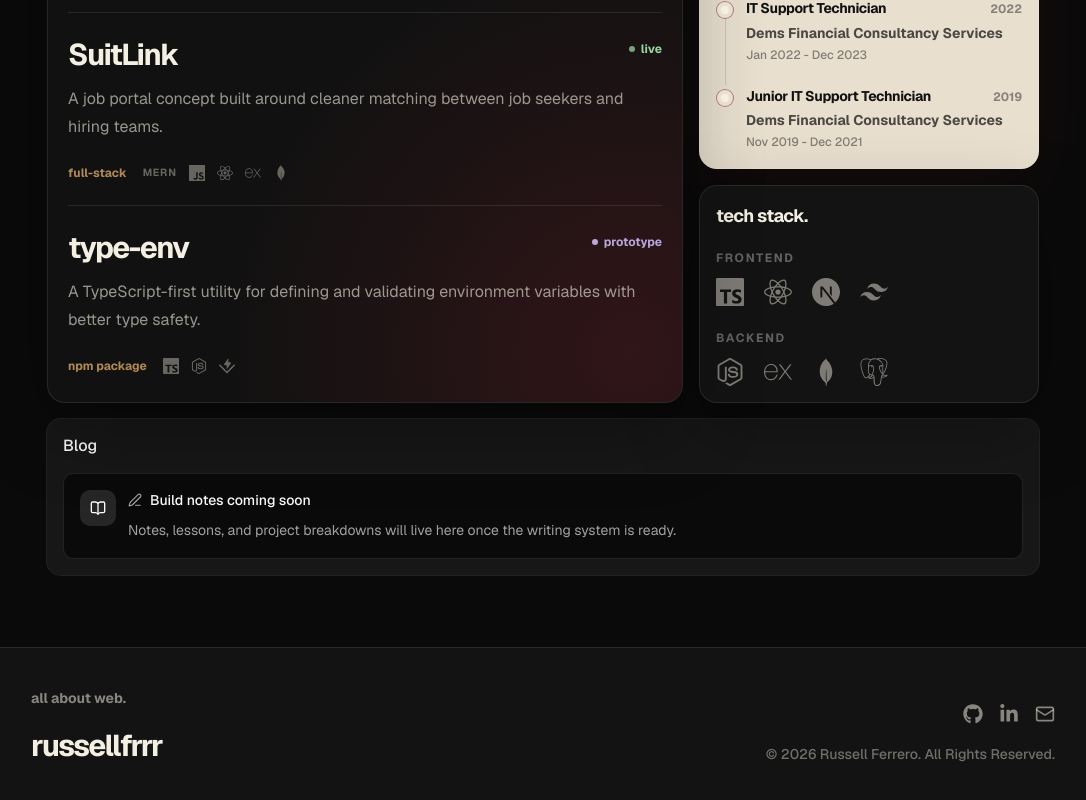
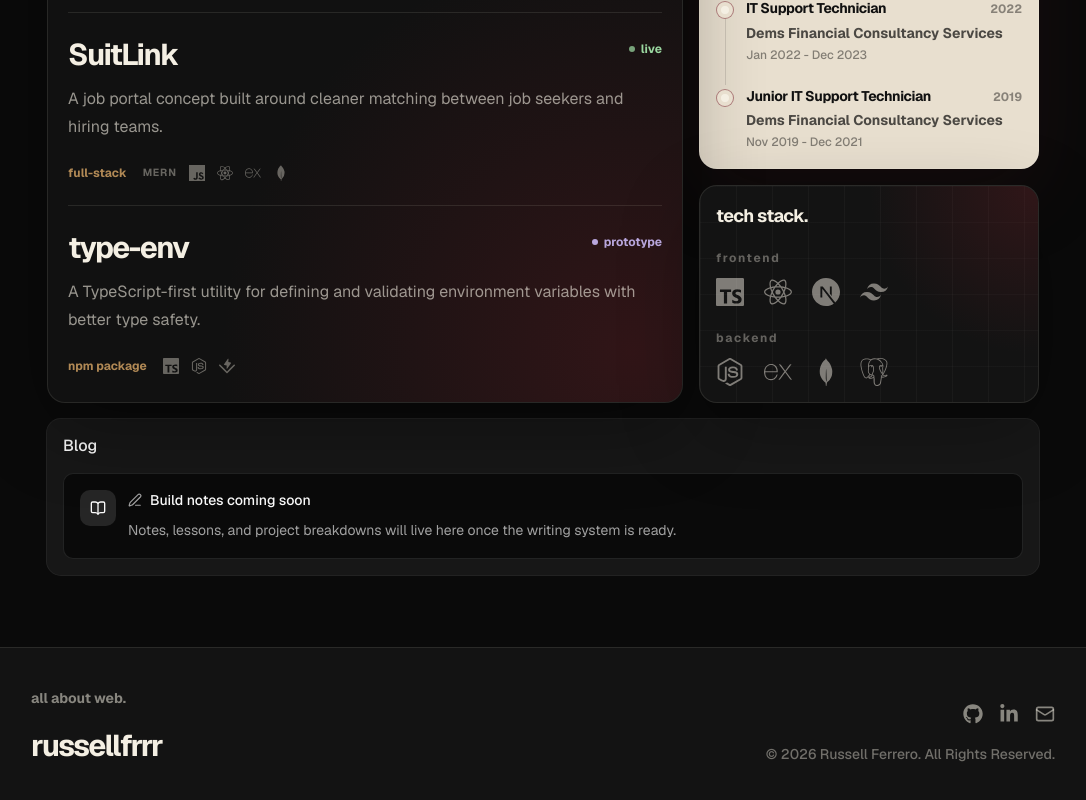
Before and after one commit to russellfrrr/portfolio-v3, a Next.js app: page / in a window 1280 px wide. Shown: the part 980-1780 px from the top of the page, without its empty margins (97-1183 px from the left). Built offline with nearby package versions, Linux system fonts and the light colour scheme.

Commit message:
refactor: add subtle stack card texture

```diff
--- a/src/components/sections/stack-section.tsx
+++ b/src/components/sections/stack-section.tsx
@@ -48,16 +48,19 @@ const stackLinks = {
 export const StackSection = () => {
   return (
     <section
-      className="rounded-2xl border border-[#f4efe3]/10 bg-[#151515]/95 p-4 text-[#f4efe3] shadow-[0_24px_80px_rgba(0,0,0,0.28)]"
+      className="relative overflow-hidden rounded-2xl border border-[#f4efe3]/10 bg-[#151515]/95 p-4 text-[#f4efe3] shadow-[0_24px_80px_rgba(0,0,0,0.28)]"
       id="stack"
     >
-      <h2 className="text-lg font-bold tracking-[-0.035em]">tech stack.</h2>
+      <div className="pointer-events-none absolute inset-0 bg-[radial-gradient(circle_at_100%_0%,rgba(111,29,36,0.32),transparent_42%),linear-gradient(to_right,rgba(244,239,227,0.035)_1px,transparent_1px),linear-gradient(to_bottom,rgba(244,239,227,0.025)_1px,transparent_1px)] bg-[size:auto,36px_36px,36px_36px]" />
 
-      <div className="mt-5 space-y-6">
+      <div className="relative z-10">
+        <h2 className="text-lg font-bold tracking-[-0.035em]">tech stack.</h2>
+
+        <div className="mt-5 space-y-6">
         {Object.entries(techStack).map(([category, items]) => (
           <div key={category}>
-            <p className="mb-3 text-xs font-bold uppercase tracking-[0.14em] text-[#f4efe3]/36">
-              {category}
+            <p className="mb-3 text-xs font-bold lowercase tracking-[0.14em] text-[#f4efe3]/36">
+              {category.toLowerCase()}
             </p>
 
             <div className="flex flex-wrap gap-x-5 gap-y-4">
@@ -82,6 +85,7 @@ export const StackSection = () => {
             </div>
           </div>
         ))}
+        </div>
       </div>
     </section>
   );
```
